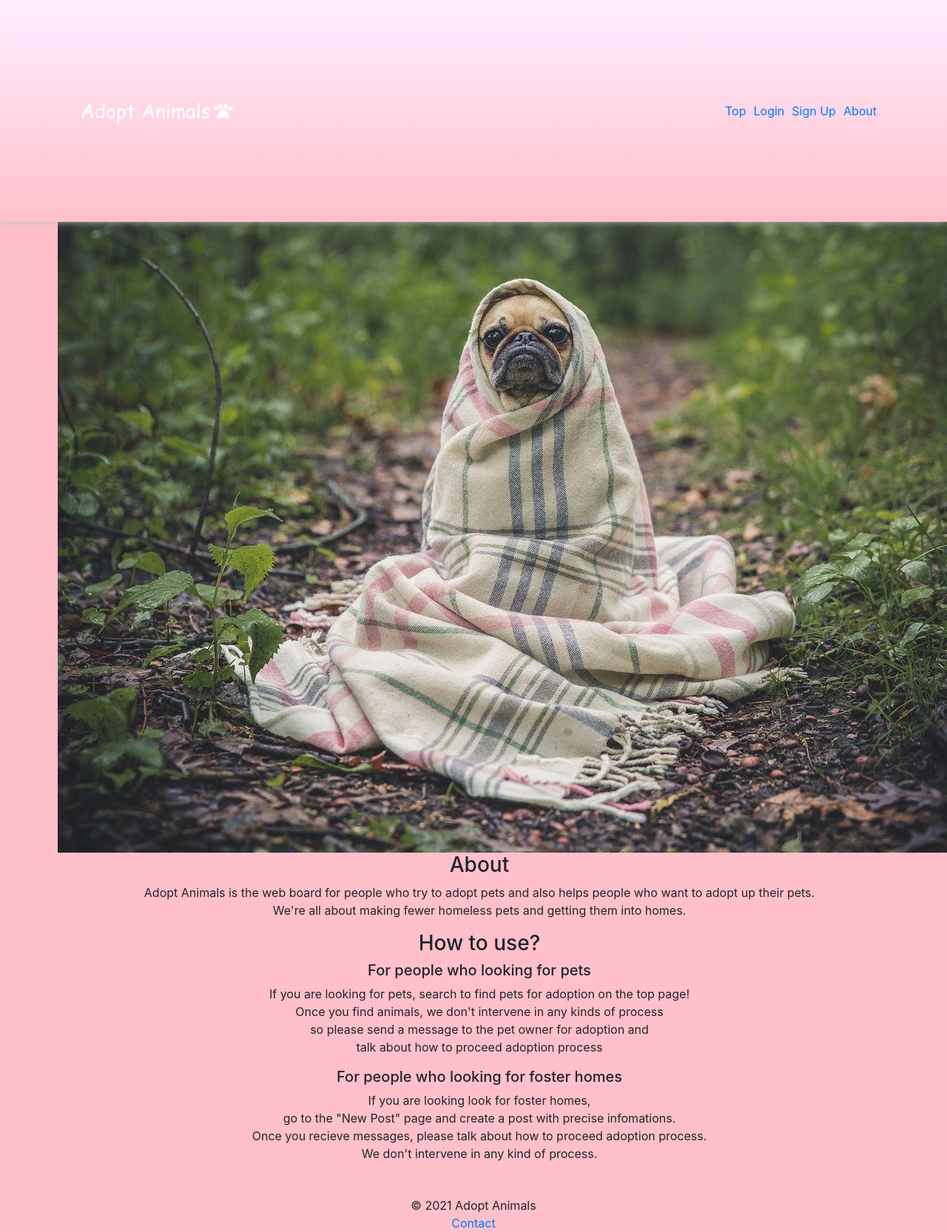
After one commit to toma1031/adoptanimals, a Django app: page /about/ in a window 1280 px wide; the page is wider, and only the part inside the window is pictured. The commit adds this page. Shown: that part at 74% size. Run offline with Django 3.2, Linux system fonts and the light colour scheme; some libraries are stand-ins or nearby versions.

Commit message:
add about.html

```diff
--- /dev/null
+++ b/adopt_animals/templates/adopt_animals/pets/about.html
@@ -0,0 +1,25 @@
+{% extends 'base.html' %}
+{% load static %}
+{% block main %}
+
+<div class="hello w-100 text-center ml-2 mr-2">
+  <img id="" src="/media/images/about.jpg" class="img-about" alt="about" />
+  <h3 class="about">About</h3>
+  <p>Adopt Animals is the web board for people who try to adopt pets and also helps people who want to adopt up their pets.<br> We're all about making fewer homeless pets and getting them into homes.
+  </p>
+
+  <h3 class="how_to_use">How to use?</h3>
+  <h5 class="for_people_who_looking_for_pets">For people who looking for pets</h5>
+  <p>If you are looking for pets, search to find pets for adoption on the top page!<br>
+  Once you find animals, we don't intervene in any kinds of process<br>
+  so please send a message to the pet owner for adoption and<br>
+  talk about how to proceed adoption process</p>
+
+  <h5 class="for_people_who_looking_for_foster_homes">For people who looking for foster homes</h5>
+  <p>If you are looking look for foster homes, <br>
+  go to the "New Post" page and create a post with precise infomations.<br>
+  Once you recieve messages, please talk about how to proceed adoption process. <br>
+  We don't intervene in any kind of process.
+  </p>
+</div>
+{% endblock main %}
--- a/adopt_animals/templates/adopt_animals/pets/animals_post_form.html
+++ b/adopt_animals/templates/adopt_animals/pets/animals_post_form.html
@@ -22,7 +22,7 @@
   <div class="row justify-content-center">
     <div class="col-8 col-lg-4">{{ form.age }}</div>
   </div>
-  <p class="">Weight</p>
+  <p class="">Weight(lbs)</p>
   <div class="row justify-content-center">
     <div class="col-8 col-lg-4">{{ form.weight }}</div>
   </div>
--- a/adopt_animals/templates/adopt_animals/pets/post_delete.html
+++ b/adopt_animals/templates/adopt_animals/pets/post_delete.html
@@ -1,7 +1,7 @@
 {% extends 'base.html' %}
 {% block main %}
 <p class="hello w-100 text-right ml-2 mr-2">Hello {{ user.get_username }}!</p>
-<div class="form w-100 text-center ml-2 mr-2">
+<div class="form w-100 text-center ml-2 mr-2 each_page_top">
   <h2>Delete the post?</h2>
   <hr>
 <h2 class="card-title">Title: {{ post.title }}</h2>
--- a/adopt_animals/templates/adopt_animals/pets/post_done.html
+++ b/adopt_animals/templates/adopt_animals/pets/post_done.html
@@ -1,7 +1,7 @@
 {% extends 'base.html' %}
 
 {% block main %}
-<div class="success form w-100 text-center">
+<div class="success form w-100 text-center each_page_top">
   <h1 class='succeed'>Succeed to your Post!</h1>
   <div class="text-center">
     <a class="btn btn-primary" href="/" >Top</a>
--- a/adopt_animals/urls.py
+++ b/adopt_animals/urls.py
@@ -4,7 +4,7 @@ from adopt_animals import views
 from accounts import views
 from adopt_animals.views import (CreatePostView, PostDoneView, PostDetailView, PostUpdateView,
                                     PostDeleteView, MyPostListView, MyFavoritePostListView, MessageRoomView, MessageRoomListView,
-                                    ContactFormView, ContactResultView)
+                                    ContactFormView, ContactResultView, AboutView)
 from . import views
 
 
@@ -34,4 +34,6 @@ urlpatterns = [
 
     path('contact/', ContactFormView.as_view(), name='contact_form'),
     path('contact/result/', ContactResultView.as_view(), name='contact_result'),
+
+    path('about/', AboutView.as_view(), name='about'),
 ]
--- a/adopt_animals/views.py
+++ b/adopt_animals/views.py
@@ -474,3 +474,7 @@ class ContactResultView(TemplateView):
         context = super().get_context_data(**kwargs)
         context['success'] = "The form was sent successfully."
         return context
+
+
+class AboutView(TemplateView):
+  template_name = 'adopt_animals/pets/about.html'
--- a/templates/_navbar.html
+++ b/templates/_navbar.html
@@ -13,13 +13,14 @@
       <li class="nav-item"><a class="new_post" href="{% url 'adopt_animals:post_new' %}">New Post</a></li>
       <li class="nav-item"><a class="my_post_list" href="{% url 'adopt_animals:my_post_list' %}">My Posts</a></li>
       <li class="nav-item"><a class="my_fav_post_list" href="{% url 'adopt_animals:my_fav_post_list' %}">Favorite Posts</a></li>
-      <li class="nav-item"><a class="my_message_list" href="{% url 'adopt_animals:my_messages' %}">My Messages</a></li>
+      <li class="nav-item"><a class="my_message_list" href="{% url 'adopt_animals:my_messages' %}">Messages</a></li>
       <li class="nav-item"><a class="logout" href="{% url 'logout' %}">Logout</a></li>
       {% else %}
       <!-- 未ログインの時に表示したいナビゲーション -->
       <li class="nav-item"><a class="login" href="{% url 'login' %}">Login</a></li>
       <li class="nav-item"><a class="signup" href="{% url 'accounts:accounts_signup' %}">Sign Up</a></li>
       {% endif %}
+      <li class="nav-item"><a class="about" href="{% url 'adopt_animals:about' %}">About</a></li>
     </ul>
 
     <!-- phone -->
@@ -33,13 +34,14 @@
       <li class="nav-item"><a class="new_post" href="{% url 'adopt_animals:post_new' %}">New Post</a></li>
       <li class="nav-item"><a class="my_post_list" href="{% url 'adopt_animals:my_post_list' %}">My Posts</a></li>
       <li class="nav-item"><a class="my_fav_post_list" href="{% url 'adopt_animals:my_fav_post_list' %}">Favorite Posts</a></li>
-      <li class="nav-item"><a class="my_post_list" href="{% url 'adopt_animals:my_messages' %}">My Messages</a></li>
+      <li class="nav-item"><a class="my_post_list" href="{% url 'adopt_animals:my_messages' %}">Messages</a></li>
       <li class="nav-item"><a class="logout" href="{% url 'logout' %}">Logout</a></li>
       {% else %}
       <!-- 未ログインの時に表示したいナビゲーション -->
       <li class="nav-item"><a class="login" href="{% url 'login' %}">Login</a></li>
       <li class="nav-item"><a class="signup" href="{% url 'accounts:accounts_signup' %}">Sign Up</a></li>
       {% endif %}
+      <li class="nav-item"><a class="about" href="{% url 'adopt_animals:about' %}">About</a></li>
     </ul>
     </nav>
   </div>
```
Also changed, not shown: accounts/templates/accounts/user_change.html (+5 -2 lines), adopt_animals/static/css/main.css (+41 -2 lines), adopt_animals/templates/adopt_animals/pets/post_detail.html (+5 -4 lines), media/images/about.jpg (added).
